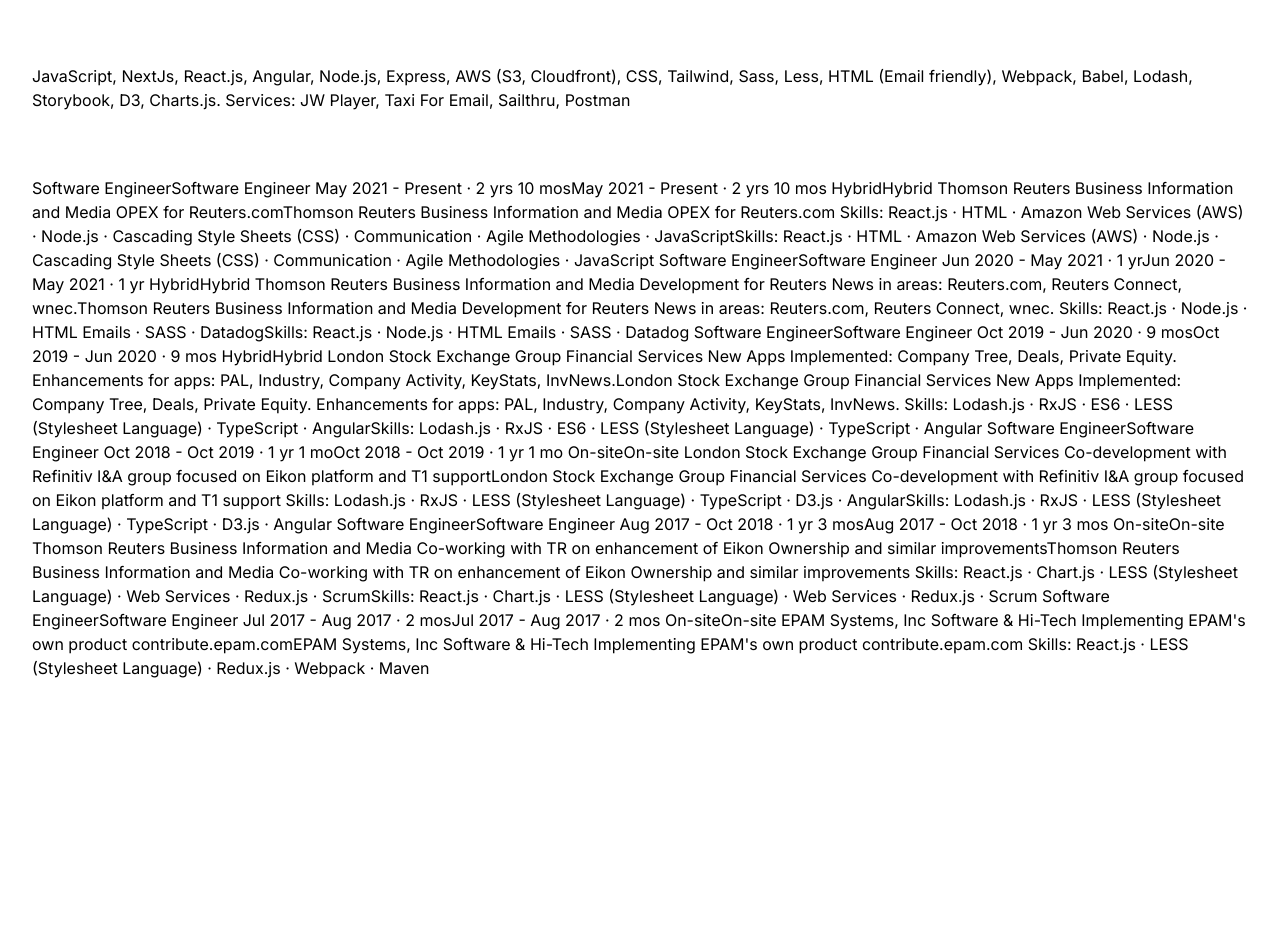
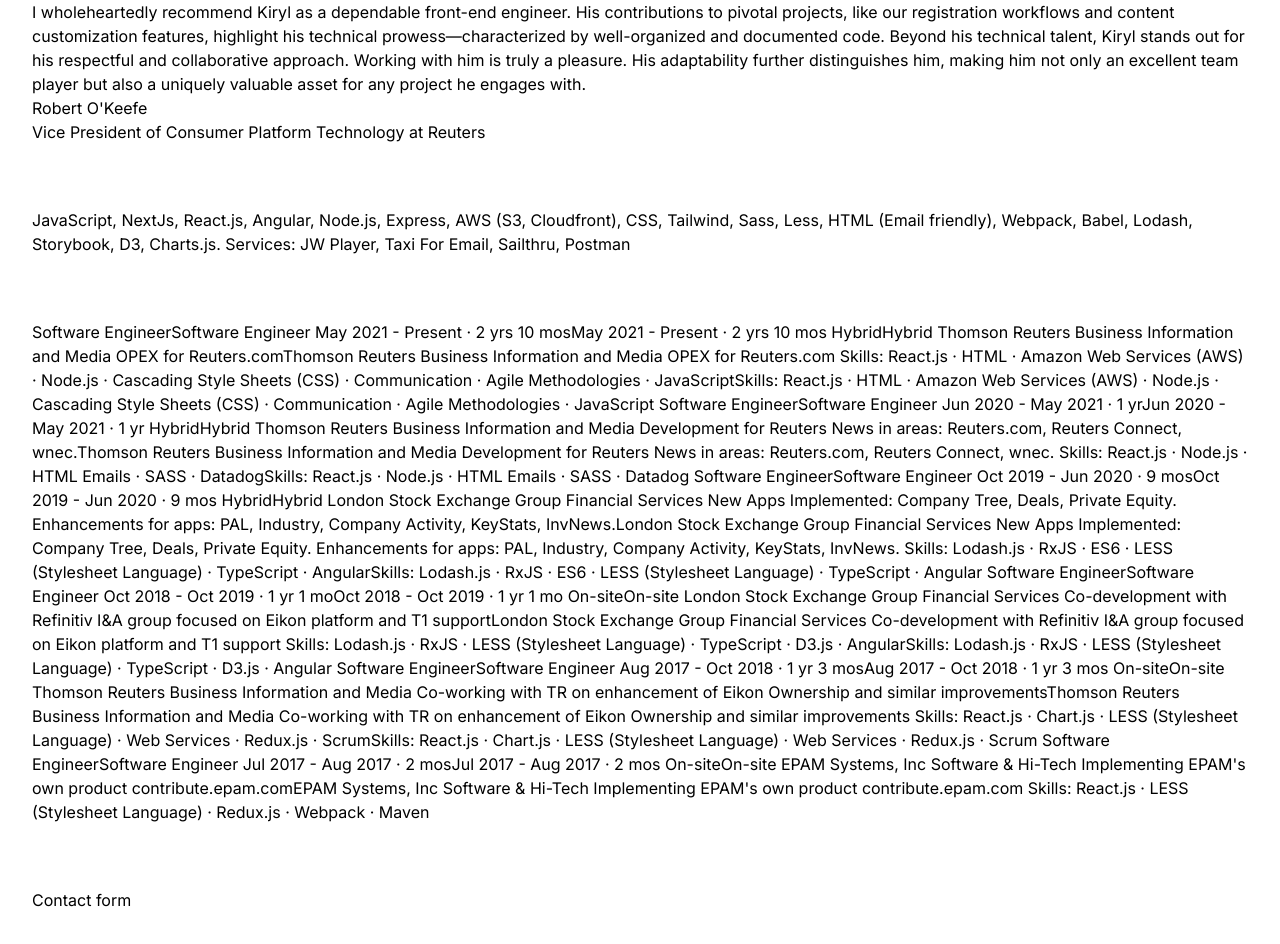
Before and after one commit to CyrilShalyapin/portfolio, a Next.js app: page /en in a window 1280 px wide. Shown: the part 928-1872 px from the top of the page. Before the commit the page ends 1640 px from the top, so only its background shows below. Built offline with nearby package versions, Linux system fonts and the light colour scheme.

Commit message:
contact section

```diff
--- a/package.json
+++ b/package.json
@@ -18,7 +18,9 @@
     "next": "14.1.0",
     "next-intl": "^3.7.0",
     "react": "^18",
-    "react-dom": "^18"
+    "react-dom": "^18",
+    "react-hook-form": "^7.50.1",
+    "zod": "^3.22.4"
   },
   "devDependencies": {
     "@trivago/prettier-plugin-sort-imports": "^4.3.0",
--- a/src/app/[locale]/page.tsx
+++ b/src/app/[locale]/page.tsx
@@ -1,5 +1,5 @@
 import { useTranslations } from 'next-intl';
-import { About, Experience, Navbar, Technologies } from '../../components';
+import { About, Contact, Experience, Navbar, Technologies } from '../../components';
 
 export default function Home() {
   const t = useTranslations();
@@ -14,6 +14,7 @@
       <About />
       <Technologies />
       <Experience />
+      <Contact />
     </main>
   );
 }
--- a/src/components/about/About.tsx
+++ b/src/components/about/About.tsx
@@ -6,6 +6,11 @@
         Experienced Front-end Developer with 7+ years in IT Industry.<br />
         Worked for Industry Leading Financial and Media Companies. Have experience working in very big and small teams. Passionate about teaching and training. Can make decisions on App level and build a Team. Good at communication with customers. More of a Tech guy but also musician and a content creator...
       </p>
+      <p>
+      I wholeheartedly recommend Kiryl as a dependable front-end engineer. His contributions to pivotal projects, like our registration workflows and content customization features, highlight his technical prowess—characterized by well-organized and documented code. Beyond his technical talent, Kiryl stands out for his respectful and collaborative approach. Working with him is truly a pleasure. His adaptability further distinguishes him, making him not only an excellent team player but also a uniquely valuable asset for any project he engages with.
+      </p>
+      <p>Robert O'Keefe</p>
+      <p>Vice President of Consumer Platform Technology at Reuters</p>
     </div>
   )
 }
--- /dev/null
+++ b/src/components/contact/Contact.tsx
@@ -0,0 +1,7 @@
+export const Contact = () => {
+  return (
+    <div className="p-[32px]">
+      Contact form
+    </div>
+  )
+}
--- a/src/components/index.ts
+++ b/src/components/index.ts
@@ -2,3 +2,4 @@
 export * from './about/About'
 export * from './technologies/Technologies'
 export * from './experience/Experience'
+export * from './contact/Contact'
```
Also changed, not shown: 1 other file (tests, documents, lock files or other folders).
